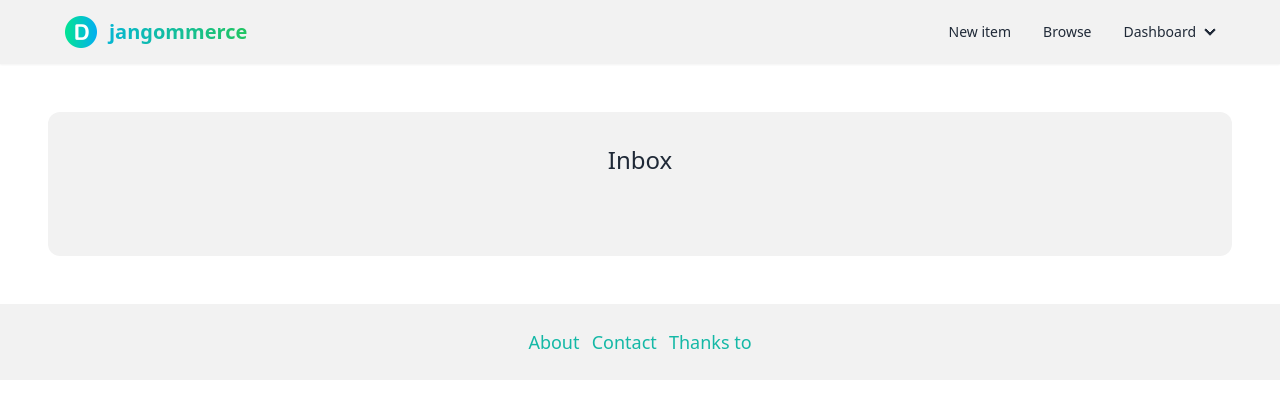
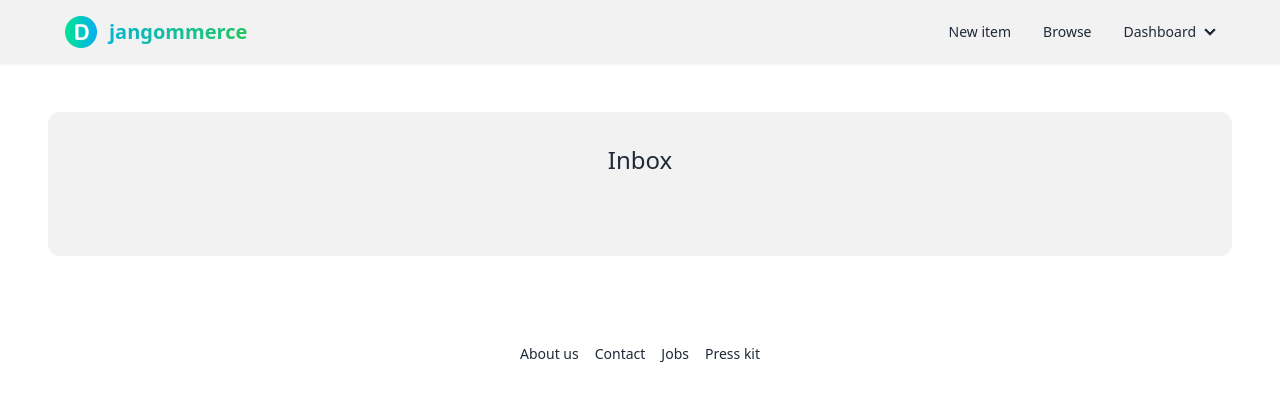
Before and after one commit to doteins/djangommerce, a Django app: page /inbox/ in a window 1280 px wide. Shown: the top 419 px of the page. Run offline with Django 4.2, Linux system fonts and the light colour scheme; the visitor is signed in with stand-in values (Sample User, id 1); data that the repository does not hold is empty; parts of the project's set-up code (start-up, migrations or seed data) failed here and were passed over; some libraries are stand-ins or nearby versions.

Commit message:
Redesign footer code structure

```diff
--- a/templates/partials/_footer.html
+++ b/templates/partials/_footer.html
@@ -1,18 +1,8 @@
-<footer class="py-6 px-12 bg-base-200">
-
-  <div class="flex justify-center items-center">
-    <!-- <h3 class="mb-5 font-semibold text-gray-400">Menu</h3> -->
-    <div class="space-x-2">
-      <a href="{% url 'core:about' %}" class="text-lg text-teal-500 hover:text-teal-700">About</a>
-      <a href="{% url 'core:contact' %}" class="text-lg text-teal-500 hover:text-teal-700">Contact</a>
-      <a href="{% url 'core:contact' %}" class="text-lg text-teal-500 hover:text-teal-700">Thanks to</a>
-    </div>
-    <!-- <ul class="space-y-2">
-      <li><a href="{% url 'core:about' %}" class="text-lg text-teal-500 hover:text-teal-700">About</a></li>
-      <li><a href="{% url 'core:contact' %}" class="text-lg text-teal-500 hover:text-teal-700">Contact</a></li>
-      <li><a href="#" class="text-lg text-teal-500 hover:text-teal-700">Privacy policy</a></li>
-      <li><a href="#" class="text-lg text-teal-500 hover:text-teal-700">Term of use</a></li>
-    </ul> -->
+<footer class="footer footer-center p-10 bg-base-100 text-base-content rounded">
+  <div class="grid grid-flow-col gap-4">
+    <a href="{% url 'core:about' %}" class="link link-hover">About us</a>
+    <a href="{% url 'core:contact' %}" class="link link-hover">Contact</a>
+    <a href="#" class="link link-hover">Jobs</a>
+    <a href="#" class="link link-hover">Press kit</a>
   </div>
-
 </footer>
```
